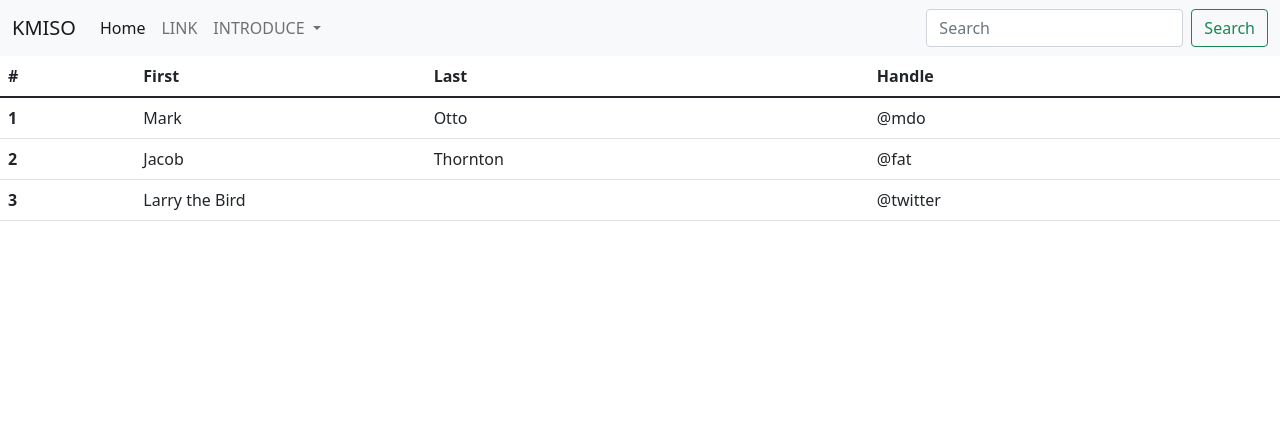
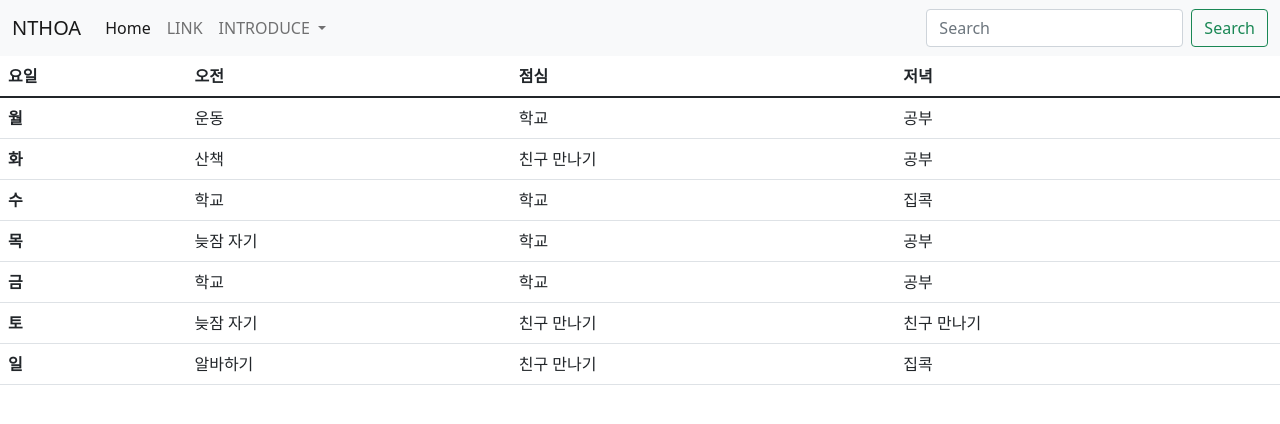
Before and after one commit to ntmiso/ATOM, a plain HTML site: page 17_time.html in a window 1280 px wide. Drawn offline with nearby package versions, Linux system fonts and the light colour scheme.

Commit message:
INDEX ALL FILE

```diff
--- a/17_time.html
+++ b/17_time.html
@@ -13,7 +13,7 @@
 <body>
   <nav class="navbar navbar-expand-lg navbar-light bg-light">
     <div class="container-fluid">
-      <a class="navbar-brand" href="index.html">KMISO</a>
+      <a class="navbar-brand" href="index.html">NTHOA</a>
       <button class="navbar-toggler" type="button" data-bs-toggle="collapse" data-bs-target="#navbarSupportedContent" aria-controls="navbarSupportedContent" aria-expanded="false" aria-label="Toggle navigation">
         <span class="navbar-toggler-icon"></span>
       </button>
@@ -49,29 +49,50 @@
   <table class="table">
     <thead>
       <tr>
-        <th scope="col">#</th>
-        <th scope="col">First</th>
-        <th scope="col">Last</th>
-        <th scope="col">Handle</th>
+        <th scope="col">요일</th>
+        <th scope="col">오전</th>
+        <th scope="col">점심</th>
+        <th scope="col">저녁</th>
       </tr>
     </thead>
     <tbody>
       <tr>
-        <th scope="row">1</th>
-        <td>Mark</td>
-        <td>Otto</td>
-        <td>@mdo</td>
+        <th scope="row">월</th>
+        <td>운동</td>
+        <td>학교 </td>
+        <td>공부</td>
       </tr>
       <tr>
-        <th scope="row">2</th>
-        <td>Jacob</td>
-        <td>Thornton</td>
-        <td>@fat</td>
+        <th scope="row">화</th>
+        <td>산책</td>
+        <td>친구 만나기</td>
+        <td>공부</td>
+      </tr><tr>
+        <th scope="row">수</th>
+        <td>학교 </td>
+        <td>학교 </td>
+        <td>집콕</td>
+      </tr><tr>
+        <th scope="row">목</th>
+        <td>늦잠 자기</td>
+        <td>학교</td>
+        <td>공부</td>
+      </tr><tr>
+        <th scope="row">금</th>
+        <td>학교</td>
+        <td>학교</td>
+        <td>공부</td>
+      </tr><tr>
+        <th scope="row">토</th>
+        <td>늦잠 자기</td>
+        <td>친구 만나기</td>
+        <td>친구 만나기</td>
       </tr>
       <tr>
-        <th scope="row">3</th>
-        <td colspan="2">Larry the Bird</td>
-        <td>@twitter</td>
+        <th scope="row">일</th>
+        <td>알바하기</td>
+        <td>친구 만나기</td>
+        <td>집콕</td>
       </tr>
     </tbody>
   </table>
```
Also changed, not shown: 17_album.html (+1 -1 lines), 17_im.html (+1 -1 lines), 17_link.html (+1 -1 lines), index.html (+1 -1 lines).
